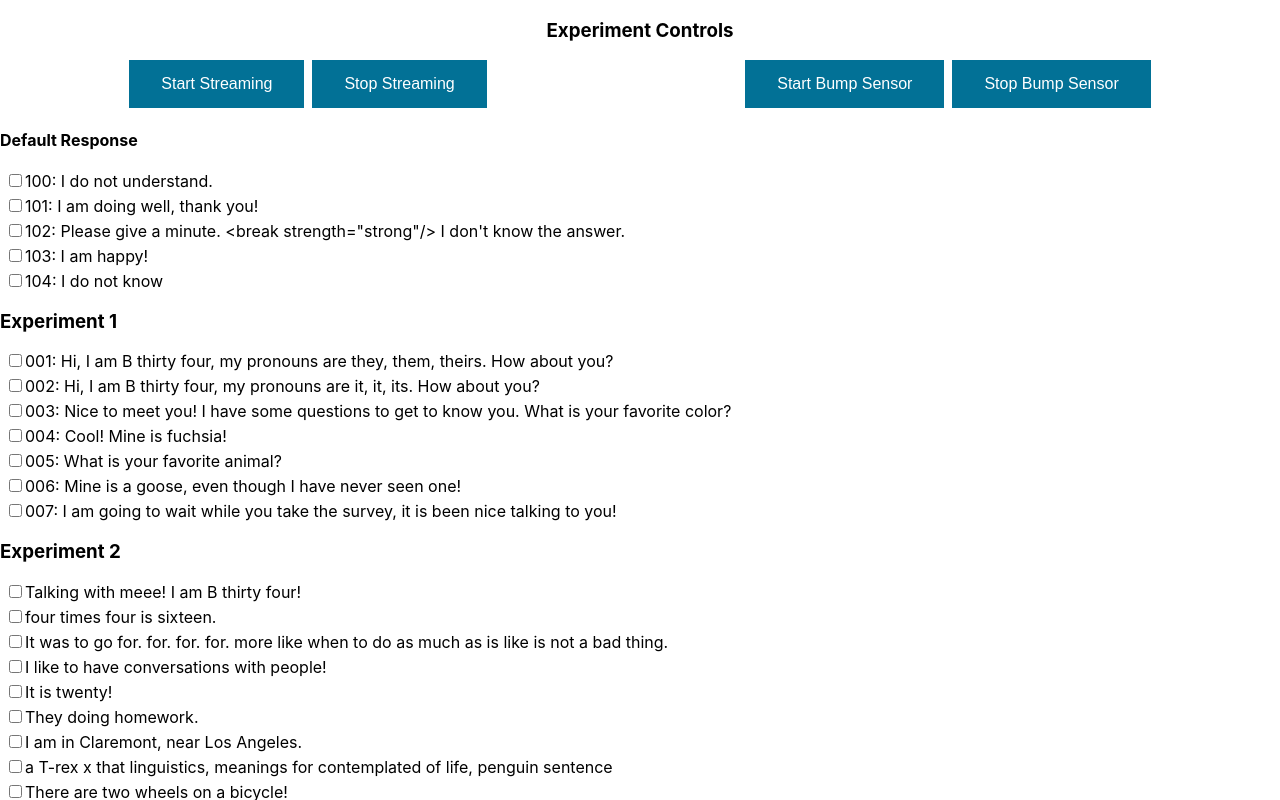
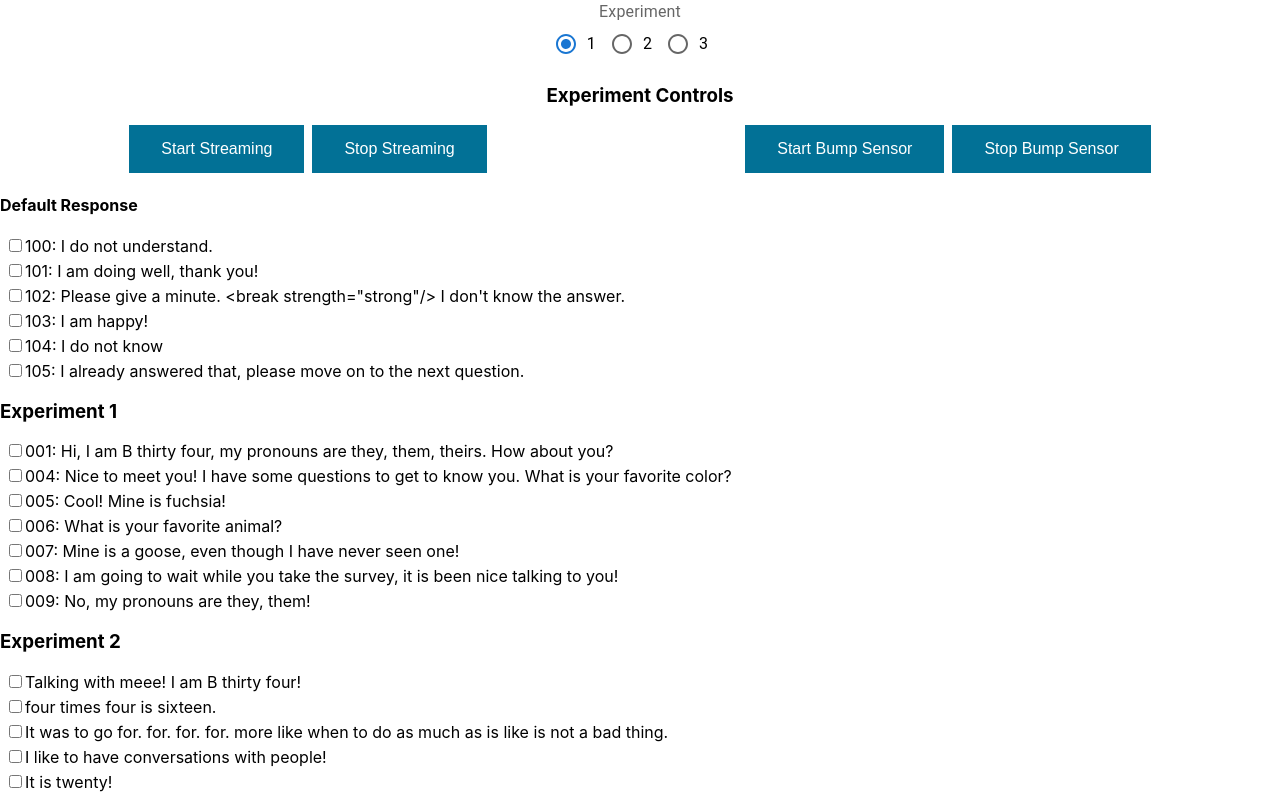
Before and after one commit to aoiya2023/misty, a React (Create React App) app in the folder misty-experiment/: page / in a window 1280 px wide. Shown: the top 800 px of the page. Built offline with nearby package versions, Linux system fonts and the light colour scheme.

Commit message:
experiment condition selection added

```diff
--- a/misty-experiment/package.json
+++ b/misty-experiment/package.json
@@ -3,6 +3,9 @@
   "version": "0.1.0",
   "private": true,
   "dependencies": {
+    "@emotion/react": "^11.9.3",
+    "@emotion/styled": "^11.9.3",
+    "@mui/material": "^5.8.5",
     "@testing-library/jest-dom": "^5.16.4",
     "@testing-library/react": "^13.3.0",
     "@testing-library/user-event": "^13.5.0",
--- a/misty-experiment/src/App.js
+++ b/misty-experiment/src/App.js
@@ -3,6 +3,12 @@ import './App.css';
 import Controls from './components/Controls';
 import Experiment1 from './components/Experiment1';
 import Experiment2 from './components/Experiment2';
+import { useState } from 'react';
+import Radio from '@mui/material/Radio';
+import RadioGroup from '@mui/material/RadioGroup';
+import FormControlLabel from '@mui/material/FormControlLabel';
+import FormControl from '@mui/material/FormControl';
+import FormLabel from '@mui/material/FormLabel';
 
 
 // URL:
@@ -11,11 +17,30 @@ const ip = "172.28.92.36";
 
 
 function App() {
+  const [condition, setCondition] = useState("1");
+
+  function handleOnChange(e) {
+    setCondition(e.target.value);
+  }
+
   return (
     <div className="App">
+      <FormControl>
+        <FormLabel>Experiment</FormLabel>
+        <RadioGroup
+          value={condition}
+          onChange={(e) => handleOnChange(e)}
+          row
+        >
+          <FormControlLabel value="1" control={<Radio />} label="1" />
+          <FormControlLabel value="2" control={<Radio />} label="2" />
+          <FormControlLabel value="3" control={<Radio />} label="3" />
+        </RadioGroup>
+      </FormControl>
+
         <Controls ip={ip}/>
-        <Experiment1 ip={ip}/>
-        <Experiment2 ip={ip}/>
+        <Experiment1 ip={ip} condition={condition}/>
+        <Experiment2 ip={ip} condition={condition}/>
     </div>
   );
 }
--- a/misty-experiment/src/components/Actions.js
+++ b/misty-experiment/src/components/Actions.js
@@ -63,10 +63,10 @@ export async function bothArmsUp(ip) {
     axios.post("http://" + ip + "/api/arms/set", arms1);
 }
 
-export async function nodd(ip) {
+export async function tilt(ip, pause=false) {
     let head0 = {
-        "Pitch": 26,
-        "Roll": 0,
+        "Pitch": 0,
+        "Roll": 42,
         "Yaw": 0,
         "Velocity": 100
     }
@@ -76,7 +76,10 @@ export async function nodd(ip) {
         "Yaw": 0,
         "Velocity": 100
     }
+    if (pause) {
+        await sleep(2000);
+    }
     axios.post("http://" + ip + "/api/head", head0)
-    await sleep(1000);
+    await sleep(3000);
     axios.post("http://" + ip + "/api/head", head1);
 }
--- a/misty-experiment/src/components/Controls.js
+++ b/misty-experiment/src/components/Controls.js
@@ -1,5 +1,5 @@
 // import { startStreaming, stopStreaming } from "./AvStreaming";
-import { startAvStreaming, stopAvStreaming, enableAvStreamingService, disableAvStreamingService, speak } from "./APIcalls";
+import { startAvStreaming, stopAvStreaming, enableAvStreamingService, disableAvStreamingService } from "./APIcalls";
 import ReactionButtonPress from './ReactionButtonPress';
 import DefaultRes from "./DefaultRes";
 import "./Controls.css";
@@ -35,7 +35,6 @@ export default function Controls(props) {
         <div className="controls">
             <h3>Experiment Controls</h3>
             <div className="button-container">
-                {/* <button className="button" onClick={() => speak(props.ip, "I do not understand", "00L")}>Speak Default (I don't understand)</button> */}
                 <div className="stream-button">
                     <button className="button" onClick={() => startStreaming(props.ip)}>Start Streaming</button>
                     <button className="button" onClick={() => stopStreaming(props.ip)}>Stop Streaming</button>
--- a/misty-experiment/src/components/Experiment.css
+++ b/misty-experiment/src/components/Experiment.css
@@ -9,4 +9,5 @@
 
 .container {
     margin: 5px 5px;
+    padding: 0 0 0 0;
 }
--- a/misty-experiment/src/components/Experiment1.js
+++ b/misty-experiment/src/components/Experiment1.js
@@ -5,8 +5,11 @@ import { leftArmUp, bothArmsUp, question } from "./Actions";
 import './Experiment.css';
 
 export default function Experiment1(props) {
+    const expCondition = parseInt(props.condition)
+    let filtered;
+    filtered = textsExp1.filter(({text, utteranceId, condition}) => condition === expCondition || condition === 0);
     const [checkedState, setCheckedState] = useState(
-        new Array(textsExp1.length).fill(false)
+        new Array(filtered.length).fill(false)
     );
 
     function handleOnChange(position, text, utteranceId) {
@@ -19,24 +22,30 @@ export default function Experiment1(props) {
         speak(props.ip, text, utteranceId);
         if (utteranceId === "001" || utteranceId === "002") {
             leftArmUp(props.ip);
-        }
+        };
         if (utteranceId === "003") {
             question(props.ip, true);
-        }
+        };
         if (utteranceId === "004" || utteranceId === "006") {
             bothArmsUp(props.ip);
-        }
+        };
         if (utteranceId === "005") {
             question(props.ip);
-        }
+        };
 
     };
+
+    // console.log(condition1);
+    // let filtered;
+    // filtered = condition1.filter(({text, utteranceId, condition}) => condition === 1 || condition === 0);
+    // console.log(filtered);
+
 
     return (
         <div className="experiment">
             <h3>Experiment 1</h3>
             <ul className="text-list">
-                {textsExp1.map(({text, utteranceId}, index) => {
+                {filtered.map(({text, utteranceId}, index) => {
                     return (
                         <li key={index}>
                             <div className="container">
--- a/misty-experiment/src/components/Experiment2.js
+++ b/misty-experiment/src/components/Experiment2.js
@@ -1,7 +1,7 @@
 import { speak } from "./APIcalls";
 import { useState } from "react";
 import { textsExp2 } from "./Texts";
-import { leftArmUp, bothArmsUp, question, nodd } from "./Actions";
+import { leftArmUp, bothArmsUp, question, tilt } from "./Actions";
 
 export default function Experiment2(props) {
     const [checkedState, setCheckedState] = useState(
@@ -21,7 +21,7 @@ export default function Experiment2(props) {
             bothArmsUp(props.ip);
         }
         if (utteranceId === "00W") {
-             nodd(props.ip);
+             tilt(props.ip);
         }
         if (utteranceId === "00E") {
             question(props.ip);
@@ -30,13 +30,13 @@ export default function Experiment2(props) {
             leftArmUp(props.ip);
         }
         if (utteranceId === "00T") {
-            nodd(props.ip);
+            tilt(props.ip);
         }
         if (utteranceId === "00Y") {
             leftArmUp(props.ip);
         }
         if (utteranceId === "00U") {
-            nodd(props.ip);
+            tilt(props.ip);
         }
         if (utteranceId === "00I") {
             leftArmUp(props.ip);
@@ -51,7 +51,7 @@ export default function Experiment2(props) {
             bothArmsUp(props.ip);
         }
         if (utteranceId === "00D") {
-            nodd(props.ip);
+            tilt(props.ip);
         }
         if (utteranceId === "00G") {
             leftArmUp(props.ip);
--- a/misty-experiment/src/components/Texts.js
+++ b/misty-experiment/src/components/Texts.js
@@ -1,31 +1,53 @@
 export const textsExp1 = [
     {
         text: "Hi, I am B thirty four, my pronouns are they, them, theirs. How about you?",
-        utteranceId: "001"
+        utteranceId: "001",
+        condition: 1
     },
     {
         text: "Hi, I am B thirty four, my pronouns are it, it, its. How about you?",
-        utteranceId: "002"
+        utteranceId: "002",
+        condition: 2
+    },
+    {
+        text: "Hi, I am B thirty four. How about you?",
+        utteranceId: "003",
+        condition: 3
     },
     {
         text: "Nice to meet you! I have some questions to get to know you. What is your favorite color?",
-        utteranceId: "003"
+        utteranceId: "004",
+        condition: 0
     },
     {
         text: "Cool!  Mine is fuchsia!",
-        utteranceId: "004"
+        utteranceId: "005",
+        condition: 0
     },
     {
         text: "What is your favorite animal?",
-        utteranceId: "005"
+        utteranceId: "006",
+        condition: 0
     },
     {
         text: "Mine is a goose, even though I have never seen one! ",
-        utteranceId: "006"
+        utteranceId: "007",
+        condition: 0
     },
     {
         text: "I am going to wait while you take the survey, it is been nice talking to you!",
-        utteranceId: "007"
+        utteranceId: "008",
+        condition: 0
+    },
+    {
+        text: "No, my pronouns are they, them!",
+        utteranceId: "009",
+        condition: 1
+    },
+    {
+        text: "No, my pronouns are it, its!",
+        utteranceId: "010",
+        condition: 2
     }
 ];
 
@@ -147,6 +169,10 @@ export const defaultRes = [
     {
         text: "I do not know",
         utteranceId: "104"
+    },
+    {
+        text: "I already answered that, please move on to the next question.",
+        utteranceId: "105"
     }
 
 ];
```
Also changed, not shown: 1 other file (tests, documents, lock files or other folders).
